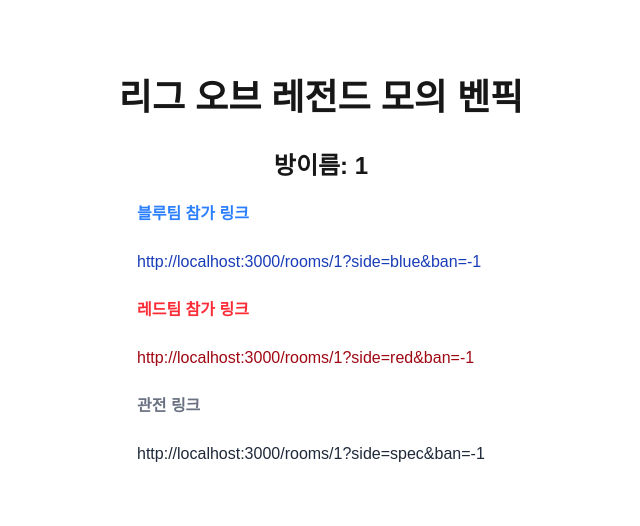
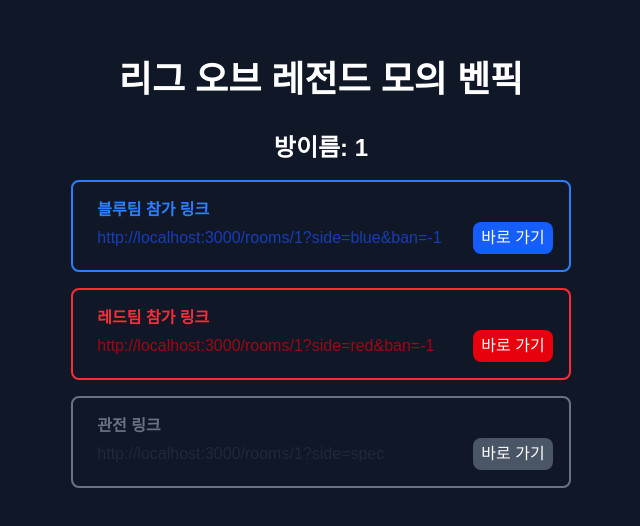
Before and after one commit to Brian-LEE0/lol-fearless-draft-simulator, a Next.js app: page /rooms/1/waiting-room in a window 1280 px wide. Shown: the part 118-644 px from the top of the page, without its empty margins (319-959 px from the left). Built offline with nearby package versions, Linux system fonts and the light colour scheme.

Commit message:
fix: wating room

```diff
--- a/src/app/layout.tsx
+++ b/src/app/layout.tsx
@@ -24,7 +24,7 @@
 }>) {
   return (
     <html lang="en">
-      <body className="bg-gray-900 text-white">{children}</body>
+      <body>{children}</body>
     </html>
   );
 }
--- a/src/app/page.tsx
+++ b/src/app/page.tsx
@@ -10,7 +10,7 @@
   };
 
   return (
-    <main className="flex flex-col items-center justify-center h-screen">
+    <main className="flex flex-col items-center justify-center h-screen bg-gray-900 text-white">
       <h1 className="text-4xl font-bold mb-8">리그 오브 레전드 모의 벤픽</h1>
       <button onClick={createRoom} className="px-6 py-3 bg-blue-600 rounded-lg hover:bg-blue-700">방 만들기</button>
     </main>
--- a/src/app/rooms/[room_id]/waiting-room/layout.tsx
+++ b/src/app/rooms/[room_id]/waiting-room/layout.tsx
@@ -1,4 +1,16 @@
 import { ReactNode } from 'react';
+import { Geist, Geist_Mono } from "next/font/google";
+import "@/app/globals.css";
+
+const geistSans = Geist({
+  variable: "--font-geist-sans",
+  subsets: ["latin"],
+});
+
+const geistMono = Geist_Mono({
+  variable: "--font-geist-mono",
+  subsets: ["latin"],
+});
 
 type RoomLayoutProps = {
   children: ReactNode;
--- a/src/app/rooms/[room_id]/waiting-room/page.tsx
+++ b/src/app/rooms/[room_id]/waiting-room/page.tsx
@@ -12,16 +12,46 @@
     const base_url = process.env.NEXT_PUBLIC_BASE_URL;
     console.log(base_url);
 
+    const onClick = () => {
+        // Add your onClick logic here
+    };
+
     return (
-        <main className="flex flex-col items-center justify-center h-screen">
+        <main className="flex flex-col items-center justify-center h-screen bg-gray-900 text-white">
             <h1 className="text-4xl font-bold mb-8 ">리그 오브 레전드 모의 벤픽</h1>
             <h3 className="text-2xl font-bold mb-4">방이름: {decodeURI(room_id)}</h3>
-            <label className=" w-96 px-2 py-1 mb-4 text-blue-500 font-extrabold">블루팀 참가 링크</label>
-            <input type="text" value={`${base_url}/rooms/${decodeURI(room_id)}?side=blue&ban=-1`} className="w-96 px-2 py-1 mb-4 text-blue-800" />
-            <label className=" w-96 px-2 py-1 mb-4 text-red-500 font-extrabold">레드팀 참가 링크</label>
-            <input type="text" value={`${base_url}/rooms/${decodeURI(room_id)}?side=red&ban=-1`} className="w-96 px-2 py-1 mb-4 text-red-800" />
-            <label className=" w-96 px-2 py-1 mb-4 text-gray-500 font-extrabold">관전 링크</label>
-            <input type="text" value={`${base_url}/rooms/${decodeURI(room_id)}?side=spec&ban=-1`} className="w-96 px-2 py-1 mb-4 text-gray-800" />
+            <div className="rounded-lg p-4 mb-4 border-2 border-blue-500">
+                <label className=" w-96 px-2 text-blue-500 font-extrabold">블루팀 참가 링크</label>
+                <div className="flex flex-row items-center justify-center">
+                    <input type="text" value={`${base_url}/rooms/${decodeURI(room_id)}?side=blue&ban=-1`} className="w-96 px-2 py-1 text-blue-800" />
+                    <button className="px-2 py-1 bg-blue-600 rounded-lg hover:bg-blue-700"
+                        onClick={() => {
+                            window.open(`${base_url}/rooms/${decodeURI(room_id)}?side=blue&ban=-1`, '_blank');
+                        }}
+                    > 바로 가기 </button>
+                </div>
+            </div>
+            <div className="rounded-lg p-4 mb-4 border-2 border-red-500">
+                <label className=" w-96 px-2 text-red-500 font-extrabold">레드팀 참가 링크</label>
+                <div className="flex flex-row items-center justify-center">
+                    <input type="text" value={`${base_url}/rooms/${decodeURI(room_id)}?side=red&ban=-1`} className="w-96 px-2 py-1 text-red-800" />
+                    <button className="px-2 py-1 bg-red-600 rounded-lg hover:bg-red-700"
+                        onClick={() => {
+                            window.open(`${base_url}/rooms/${decodeURI(room_id)}?side=red&ban=-1`, '_blank');
+                        }}
+                    > 바로 가기 </button>
+                </div>
+            </div>
+            <div className="rounded-lg p-4 mb-4 border-2 border-gray-500">
+                <label className=" w-96 px-2 text-gray-500 font-extrabold">관전 링크</label>
+                <div className="flex flex-row items-center justify-center">
+                    <input type="text" value={`${base_url}/rooms/${decodeURI(room_id)}?side=spec`} className="w-96 px-2 py-1 text-gray-800" />
+                    <button className="px-2 py-1 bg-gray-600 rounded-lg hover:bg-gray-700"
+                        onClick={() => {
+                            window.open(`${base_url}/rooms/${decodeURI(room_id)}?side=spec&ban=-1`, '_blank');
+                        }}> 바로 가기 </button>
+                </div>
+            </div>
         </main>
-      );
-};
+    );
+}
```
